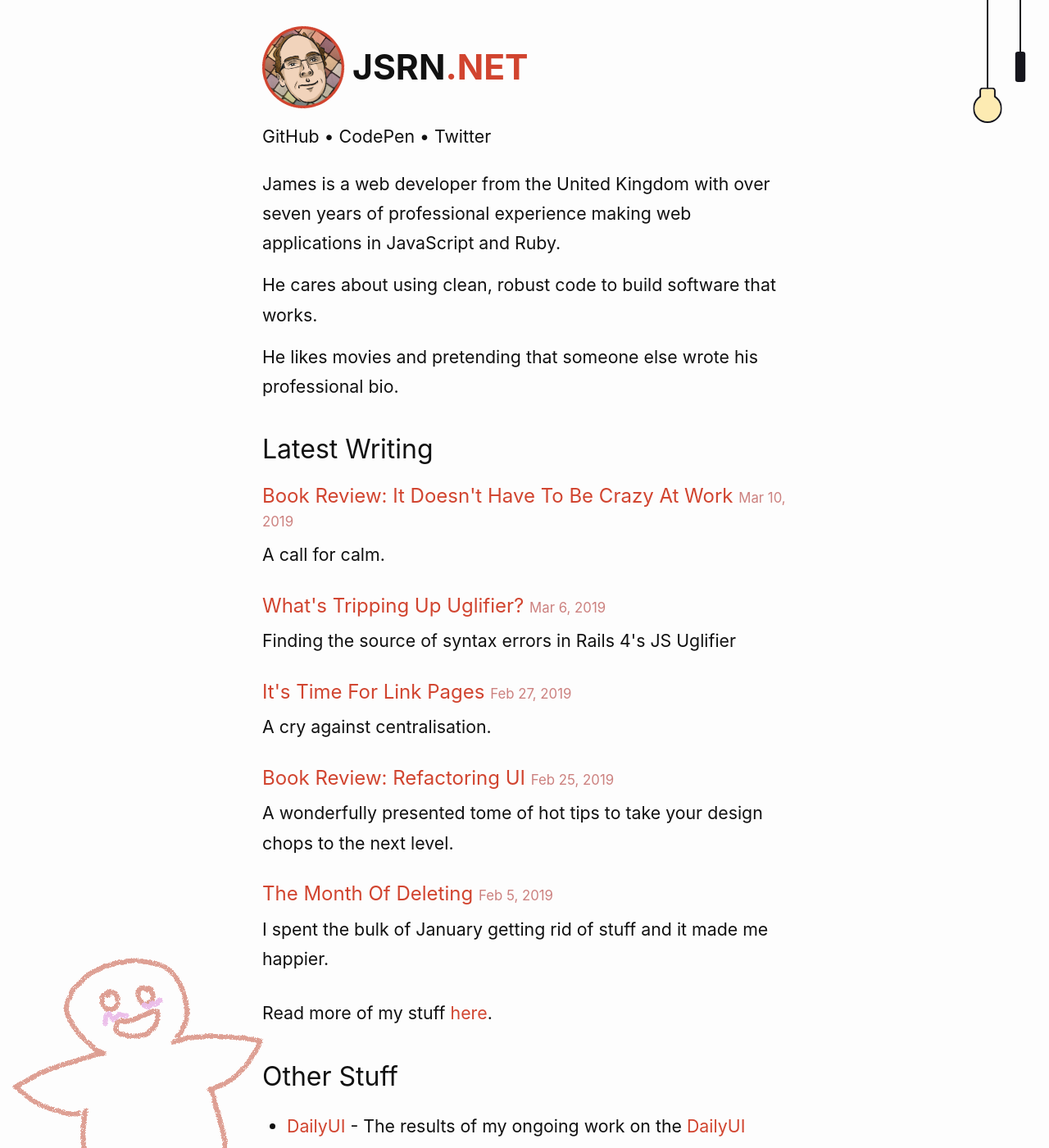
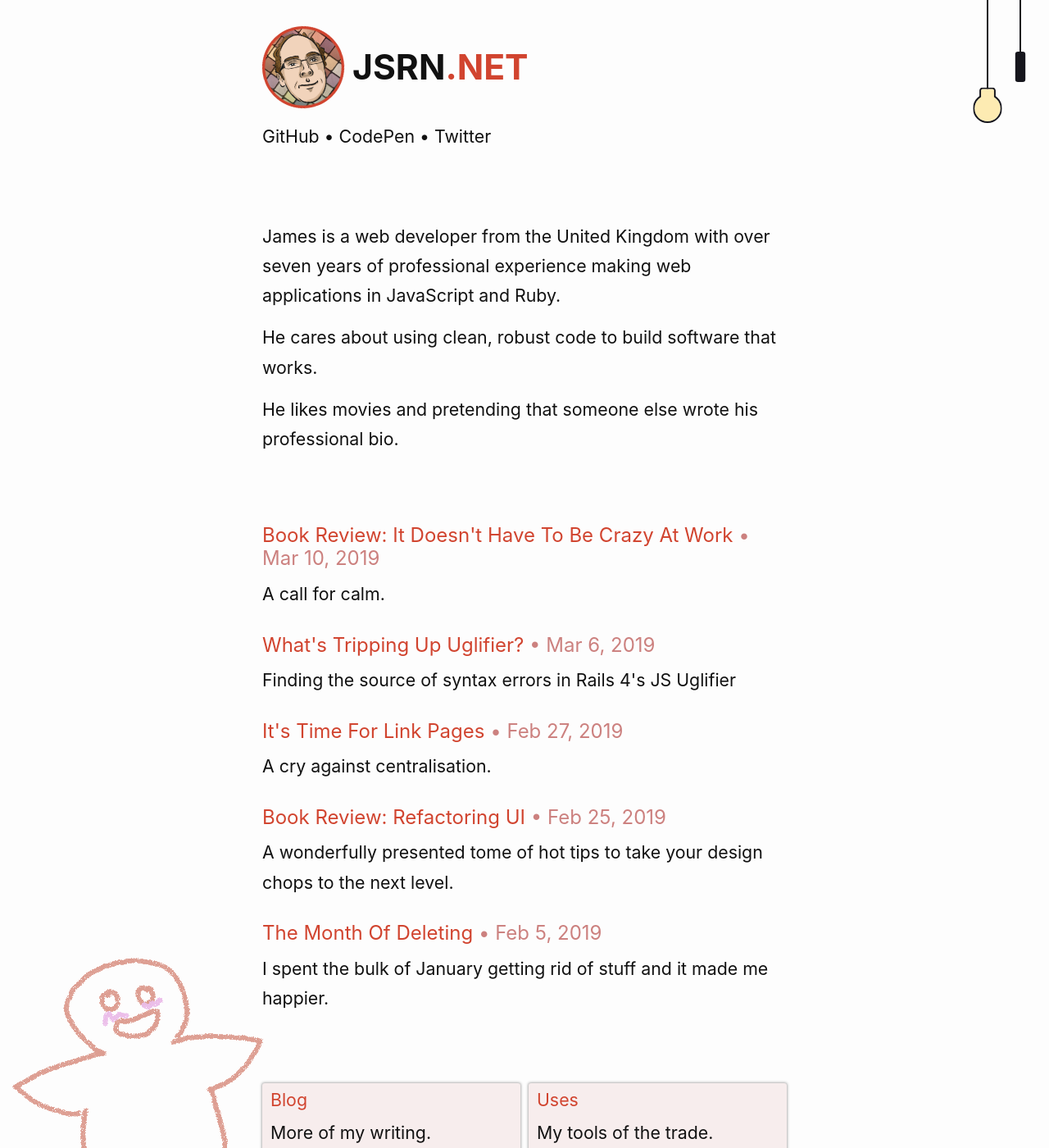
Before and after one commit to jsrn/jsrn.github.io, a Jekyll site: the page built from index.html, in a window 1280 px wide and 1400 px high. Shown: the whole window at 82% size. Built offline with Jekyll 4.4.1, drawn with Linux system fonts in a browser that asks for light colours; some of the changed text lies outside the part shown.

Commit message:
Break into sections and present projects in a more interesting way

```diff
--- a/assets/main.scss
+++ b/assets/main.scss
@@ -113,7 +113,6 @@
 
 .post-link:after {
 	content: attr(data-date);
-	font-size: 0.7em;
 	color: hsl(1, 43%, 65%);
 }
 
@@ -171,6 +170,33 @@
 	transition: .1s;
 }
 
+.project-container {
+	display: grid;
+	grid-template-columns: repeat(2, 1fr);
+	grid-gap: 10px;
+}
+
+.project-box {
+	padding: 10px;
+	box-shadow: 0px 0px 3px 1px hsla(0, 0, 0, .3);
+	border-radius: 3px;
+	background: hsl(1, 40%, 95%);
+
+	> a:first-child {
+		display: block;
+		line-height: 100%;
+		margin-bottom: .5em;
+	}
+
+	p:last-child {
+		margin-bottom: 0;
+	}
+}
+
+section {
+	margin-top: 4em;
+}
+
 .dark-mode body {
 	background: #16161d;
 	color: #fdfdfd;
@@ -183,3 +209,7 @@
 .dark-mode a:hover {
 	color: hsl(1, 100%, 80%);
 }
+
+.dark-mode .project-box {
+	color: #16161d;
+}
--- a/index.html
+++ b/index.html
@@ -2,20 +2,21 @@
 layout: page
 ---
 
-<p style="margin-top: 1em;">James is a web developer from the United Kingdom with over seven years of professional experience making web applications in JavaScript and Ruby.</p>
+<section>
+  <p>James is a web developer from the United Kingdom with over seven years of professional experience making web applications in JavaScript and Ruby.</p>
 
   <p>He cares about using clean, robust code to build software that works.</p>
 
   <p>He likes movies and pretending that someone else wrote his professional bio.</p>
+</section>
 
-<h2>Latest Writing</h2>
-
+<section>
   <ul class="post-list">
     {%- for post in site.posts limit: 5 -%}
     <li>
       {%- assign date_format = site.minima.date_format | default: "%b %-d, %Y" -%}
 
-      <a class="post-link" data-date="{{ post.date | date: date_format }}" href="{{ post.url | relative_url }}">
+        <a class="post-link" data-date=" &bull; {{ post.date | date: date_format }}" href="{{ post.url | relative_url }}">
           {{ post.title | escape }}
         </a>
 
@@ -25,16 +26,15 @@
     </li>
     {%- endfor -%}
   </ul>
+</section>
 
-<p>Read more of my stuff <a href="writing">here</a>.</p>
-
-<h2>Other Stuff</h2>
-
-<ul>
-  <li><a href="/daily-ui">DailyUI</a> - The results of my ongoing work on the <a href="https://www.dailyui.co/">DailyUI</a> challenges.</li>
-  <li><a href="/zines">Zines</a> - Sometimes I produce content in zine form.</li>
-  <li><a href="/sudo">Terrible Music</a> - I made a terrible band with my friend <a href="https://twitter.com/gregjwww">Greg</a>.</li>
-  <li><a href="/links">Links</a> - Websites I enjoy or check regularly.</li>
-  <li><a href="/uses">Uses</a> - My tools of the trade.</li>
-  <li><a href="/taste-in-ten">Taste In Ten</a> - Ten songs that I like.</li>
-</ul>
+<section>
+  <div class="project-container">
+    {% for project in site.data.projects %}
+    <div class="project-box">
+      <a href="{{ project.url }}">{{ project.name }}</a>
+      <p>{{ project.description }}</p>
+    </div>
+    {% endfor %}
+  </div>
+</section>
```
Also changed, not shown: _data/projects.yml (added, +27 -0 lines). Lines whose indentation alone changed are shown as unchanged.
